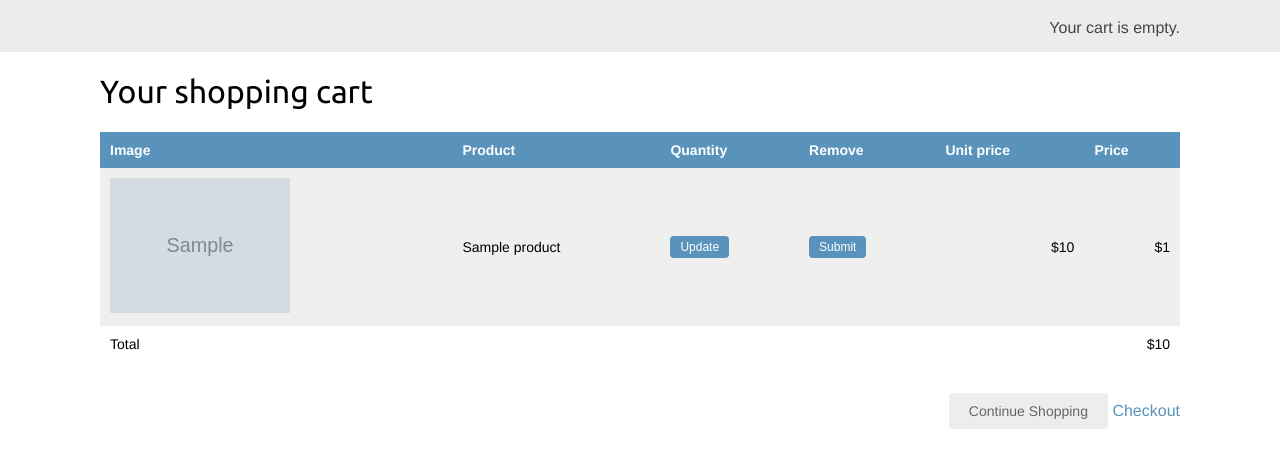
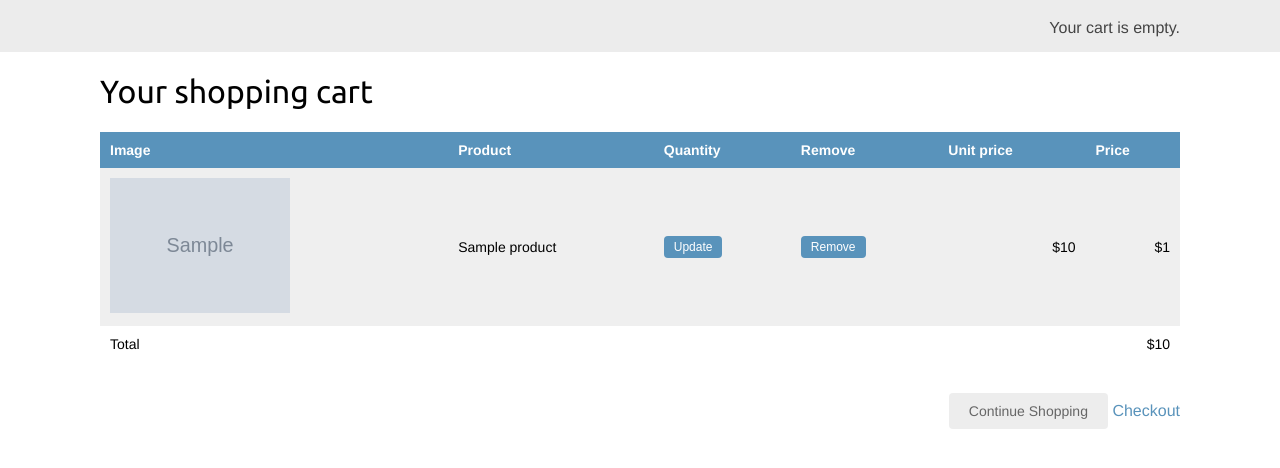
Before and after one commit to MoazSamy/Django-By-Example, a Django app: template Online Shop project/cart/templates/cart/detail.html in a window 1280 px wide. Shown: the part 46-514 px from the top of the page. Run offline with Django 4.2, Linux system fonts and the light colour scheme; the template is opened without the code that fills it: most values are stand-ins (such as "Sample title", 1, 10 or a date in 2020); grey boxes marked "Sample" are stand-in pictures; parts of the project's set-up code (start-up, migrations or seed data) failed here and were passed over; some libraries are stand-ins or nearby versions.

Commit message:
Fixing up cart detail template

```diff
--- a/Online Shop project/cart/templates/cart/detail.html
+++ b/Online Shop project/cart/templates/cart/detail.html
@@ -38,7 +38,7 @@
                         </td>
                         <td>
                             <form action="{% url 'cart:cart_remove' product.id %}" method="POST">
-                                <input type="submit" name="Remove">
+                                <input type="submit" value="Remove">
                                 {% csrf_token %}
                             </form>
                         </td>
```
